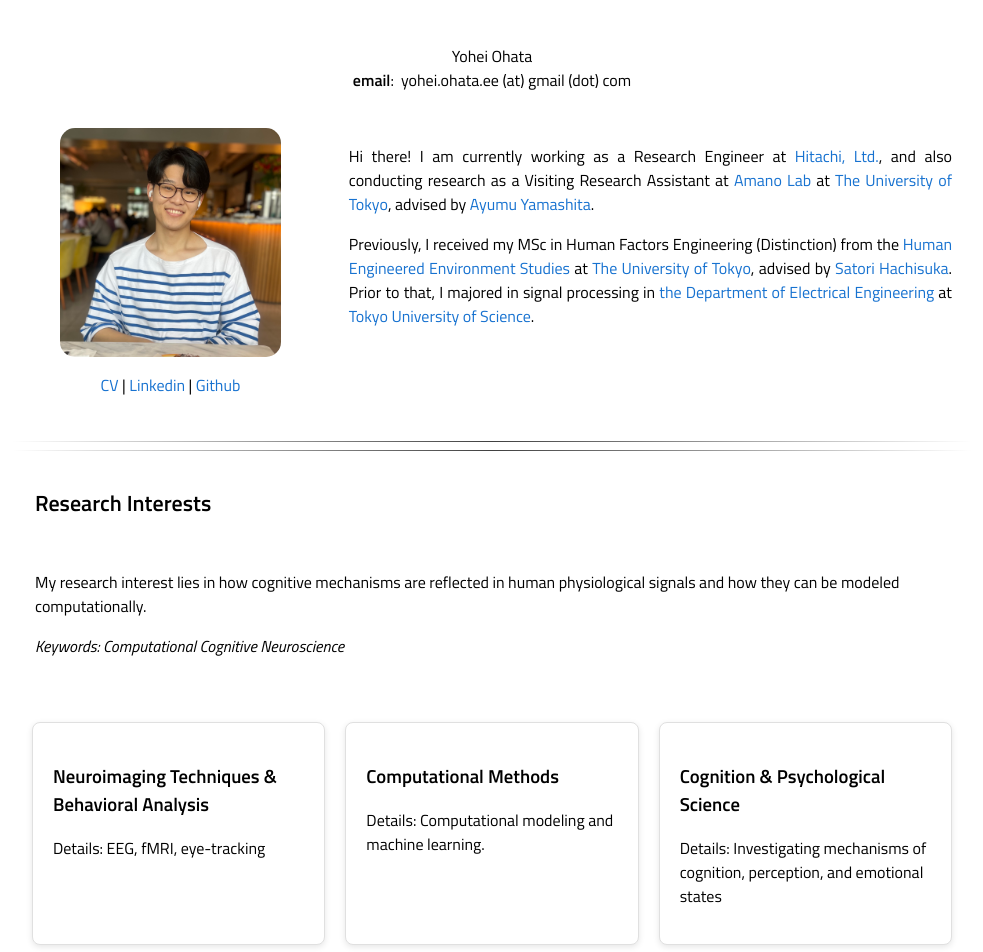
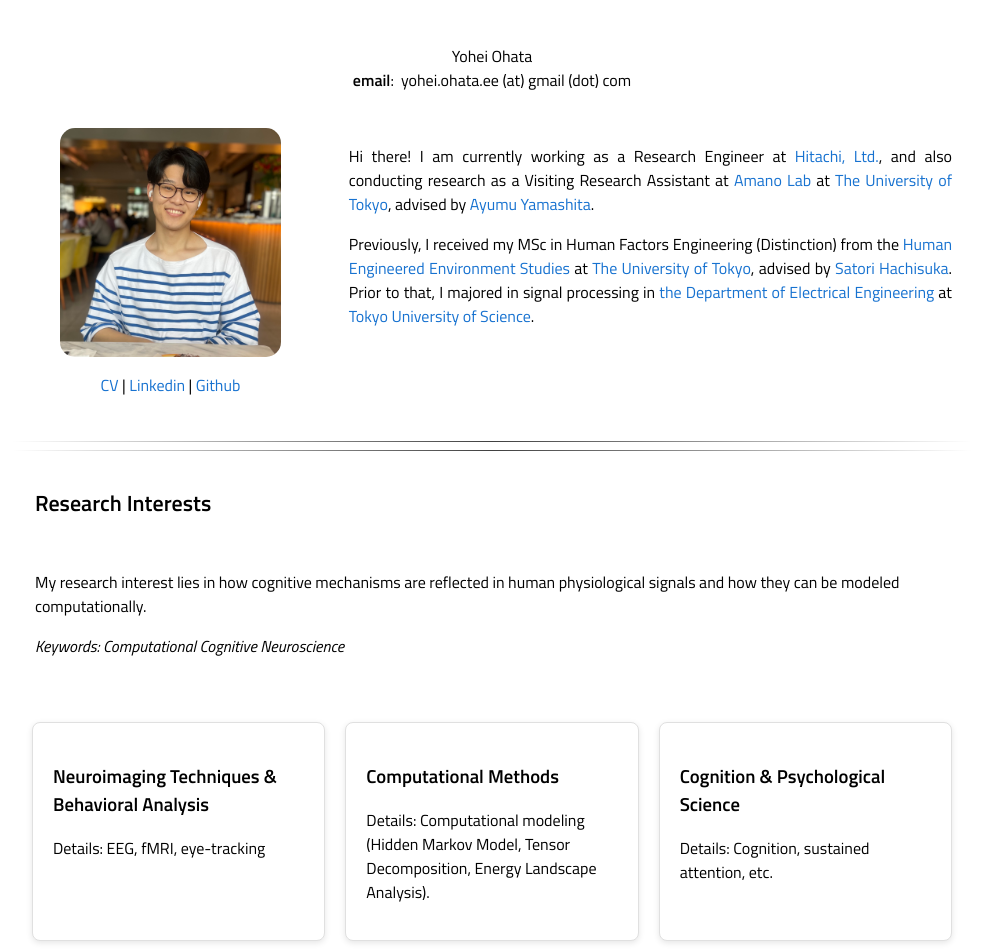
Before and after one commit to yohei-ohata/yohei-ohata, a plain HTML site: page index.html in a window 1280 px wide. Shown: the top 952 px of the page, without its empty margins (148-1131 px from the left). Drawn offline with Linux system fonts and the light colour scheme.

Commit message:
update skills index.html

```diff
--- a/index.html
+++ b/index.html
@@ -117,11 +117,11 @@
   </div>
   <div class="box">
     <h3>Computational Methods</h3>
-    <p>Details: Computational modeling and machine learning.</p>
+    <p>Details: Computational modeling (Hidden Markov Model, Tensor Decomposition, Energy Landscape Analysis).</p>
   </div>
   <div class="box">
     <h3>Cognition & Psychological Science</h3>
-    <p>Details: Investigating mechanisms of cognition, perception, and emotional states</p>
+    <p>Details: Cognition, sustained attention, etc.</p>
   </div>
 </div>
 
```
